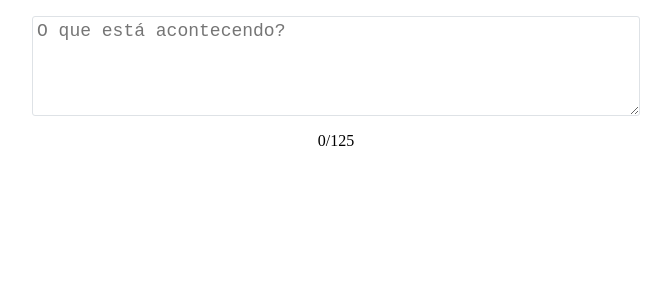
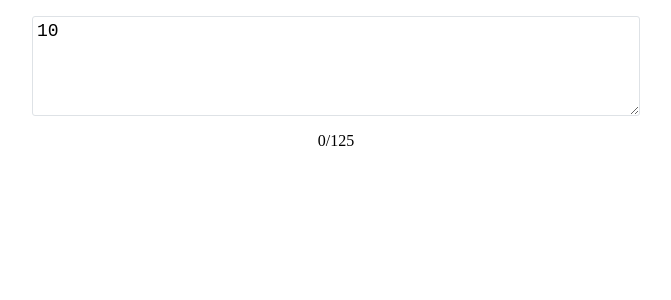
Before and after one commit to ruinedprince/Fundamentos_React, a React (Vite) app in the folder FRVite/: page / in a window 1280 px wide. Shown: the top 300 px of the page, without its empty margins (304-975 px from the left). Built offline with nearby package versions, Linux system fonts and the light colour scheme.

Commit message:
Testes com componentes controlados e não controlados utilizando e exibindo o defaultValue do textArea

```diff
--- a/FRVite/src/components/TextInput.jsx
+++ b/FRVite/src/components/TextInput.jsx
@@ -1,5 +1,5 @@
 import styles from './TextInput.module.css';
-import { useState } from 'react';
+import { useState, useRef } from 'react';
 
 // Props são objetos que contêm as propriedades do componente. São passados como argumentos para o componente. Podemos acessar as propriedades do componente através do objeto props.
 
@@ -8,12 +8,17 @@ export default function TextInput({placeholder = "Valor padrão", maxLength, cla
     // Como eu ja sei que vou receber as propriedades placeholder e maxLength, posso desestruturar o objeto props e receber as propriedades que eu quero. Se não receber, o valor padrão será "Valor padrão".
 
     const [text, setText] = useState('');
+    const inputElement = useRef();
 
     function onTextChange(event) {
         const text = event.target.value;
         if (text.length <= maxLength) {
             setText(text);
         }
+    }
+
+    if (inputElement.current) { // Verifica se o elemento existe antes de acessar sua propriedade defaultValue.
+        console.log(inputElement.current.defaultValue);
     }
 
     return (
@@ -24,11 +29,12 @@ export default function TextInput({placeholder = "Valor padrão", maxLength, cla
             {/* Como eu quero que o textarea tenha a classe input, posso usar o className={styles.input} para aplicar a classe input. Eu não posso usar apena "class" pois isso é uma palavra reservada do JavaScript.*/}
 
             <textarea
+                ref={inputElement}
                 className={styles.input}
                 placeholder={placeholder}
                 onChange={onTextChange}
                 maxLength={maxLength}
-                value={text}
+                defaultValue={10} // Valor padrão do textarea. O contador de caracteres não será atualizado pois o valor é fixo. Para contornar isso, usamos o useRef para referenciar o textarea e atualizar o valor do textarea.
                 {...props}
             />
             <p>{text.length}/{maxLength}</p>
```
